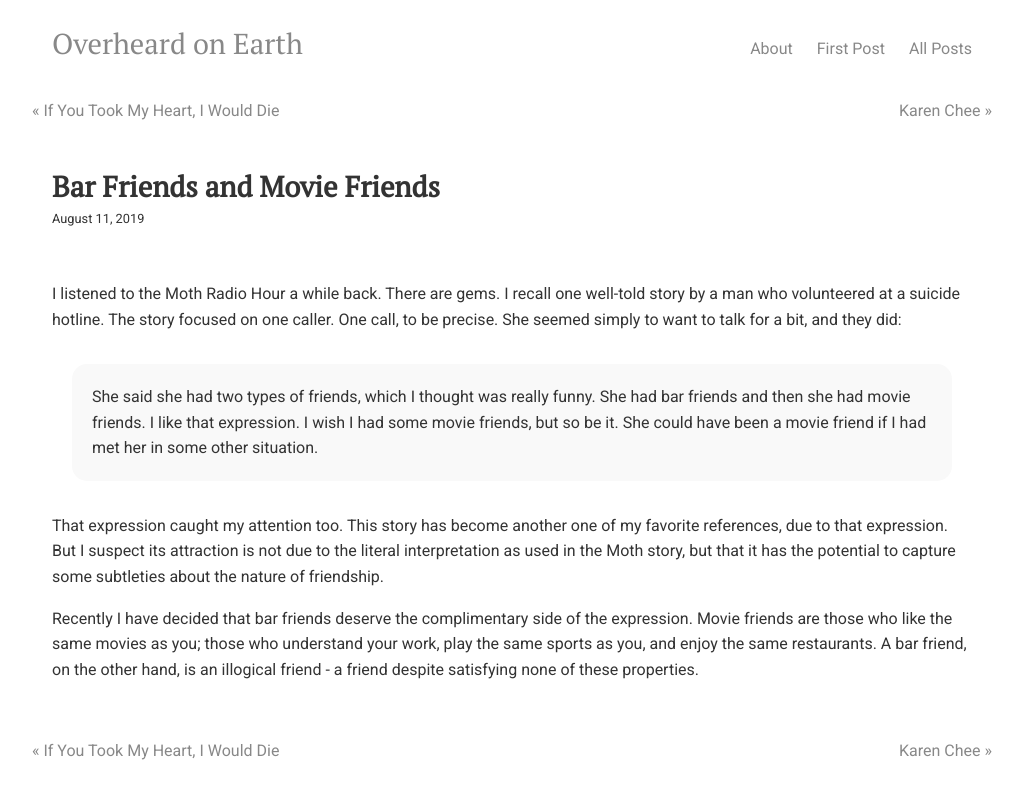
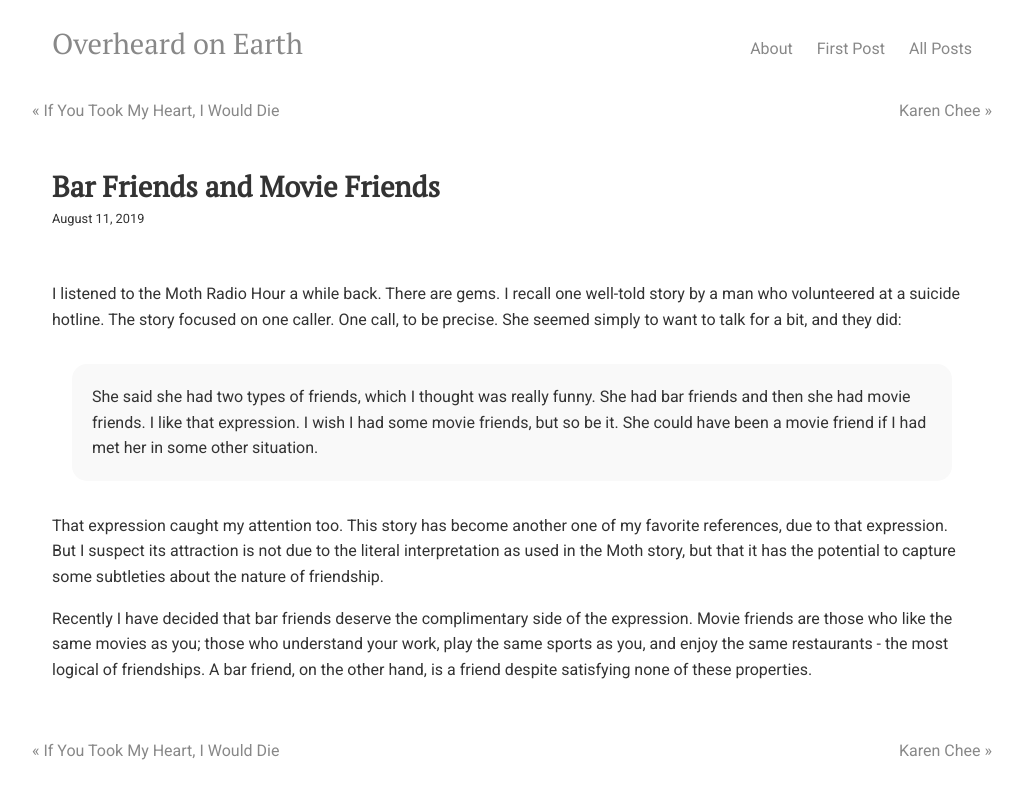
Before and after one commit to overheardonearth/overheardonearth.github.io, a Jekyll site: the page built from _posts/2019-08-11-bar-friends-and-movie-friends.html, in a window 1280 px wide. Shown: the top 799 px of the page, without its empty margins (128-1151 px from the left). Built offline with Jekyll 4.4.1, drawn with Linux system fonts in a browser that asks for light colours; comment, search, counter and statistics services are not loaded.

Commit message:
Update 2019-08-11-bar-friends-and-movie-friends.html

```diff
--- a/_posts/2019-08-11-bar-friends-and-movie-friends.html
+++ b/_posts/2019-08-11-bar-friends-and-movie-friends.html
@@ -13,4 +13,4 @@ The story focused on one caller. One call, to be precise. She seemed simply to w
 That expression caught my attention too. This story has become another one of my favorite references, due to that expression. But I suspect its attraction is not due to the literal interpretation as used in the Moth story, but that it has the potential to capture some subtleties about the nature of friendship.
 
 <p>
-Recently I have decided that bar friends deserve the complimentary side of the expression. Movie friends are those who like the same movies as you; those who understand your work, play the same sports as you, and enjoy the same restaurants. A bar friend, on the other hand, is an illogical friend - a friend despite satisfying none of these properties.
+Recently I have decided that bar friends deserve the complimentary side of the expression. Movie friends are those who like the same movies as you; those who understand your work, play the same sports as you, and enjoy the same restaurants - the most logical of friendships. A bar friend, on the other hand, is a friend despite satisfying none of these properties.
```
